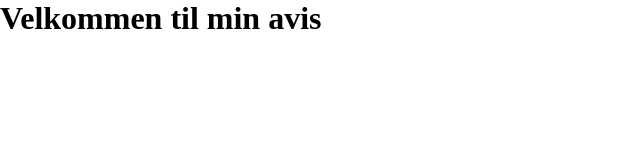
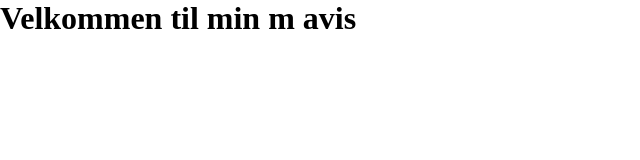
Before and after one commit to marengjertsenn/MinAvis, a plain HTML site: page index.html in a window 1280 px wide. Shown: the full height of the page, 0-640 px from the left. Drawn offline with Linux system fonts and the light colour scheme.

Commit message:
Update index.html

```diff
--- a/index.html
+++ b/index.html
@@ -11,7 +11,7 @@
 <body>
     <header></header>
     <main>
-        <h1>Velkommen til min avis</h1>
+        <h1>Velkommen til min m avis</h1>
 
     </main>
     <footer></footer>
```
